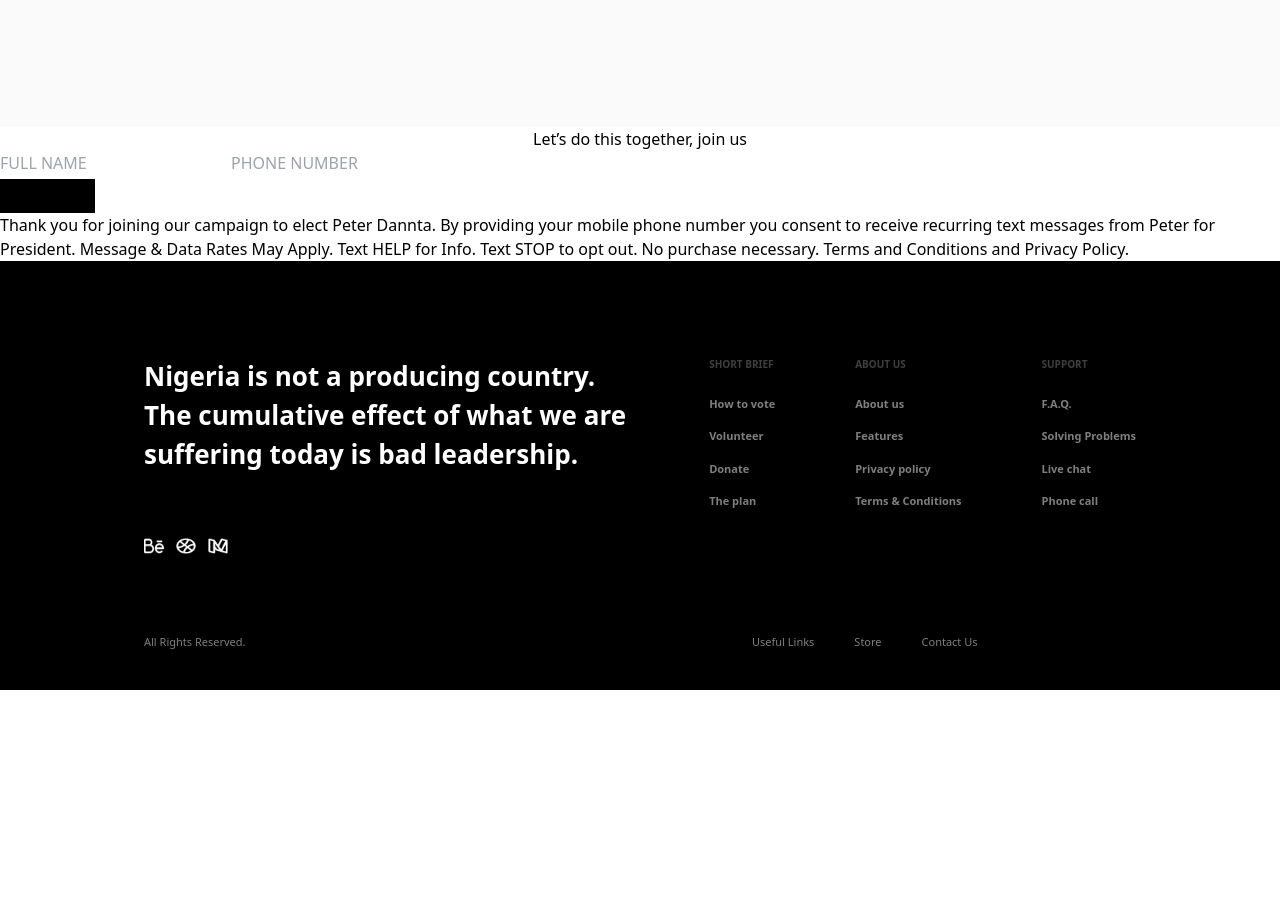
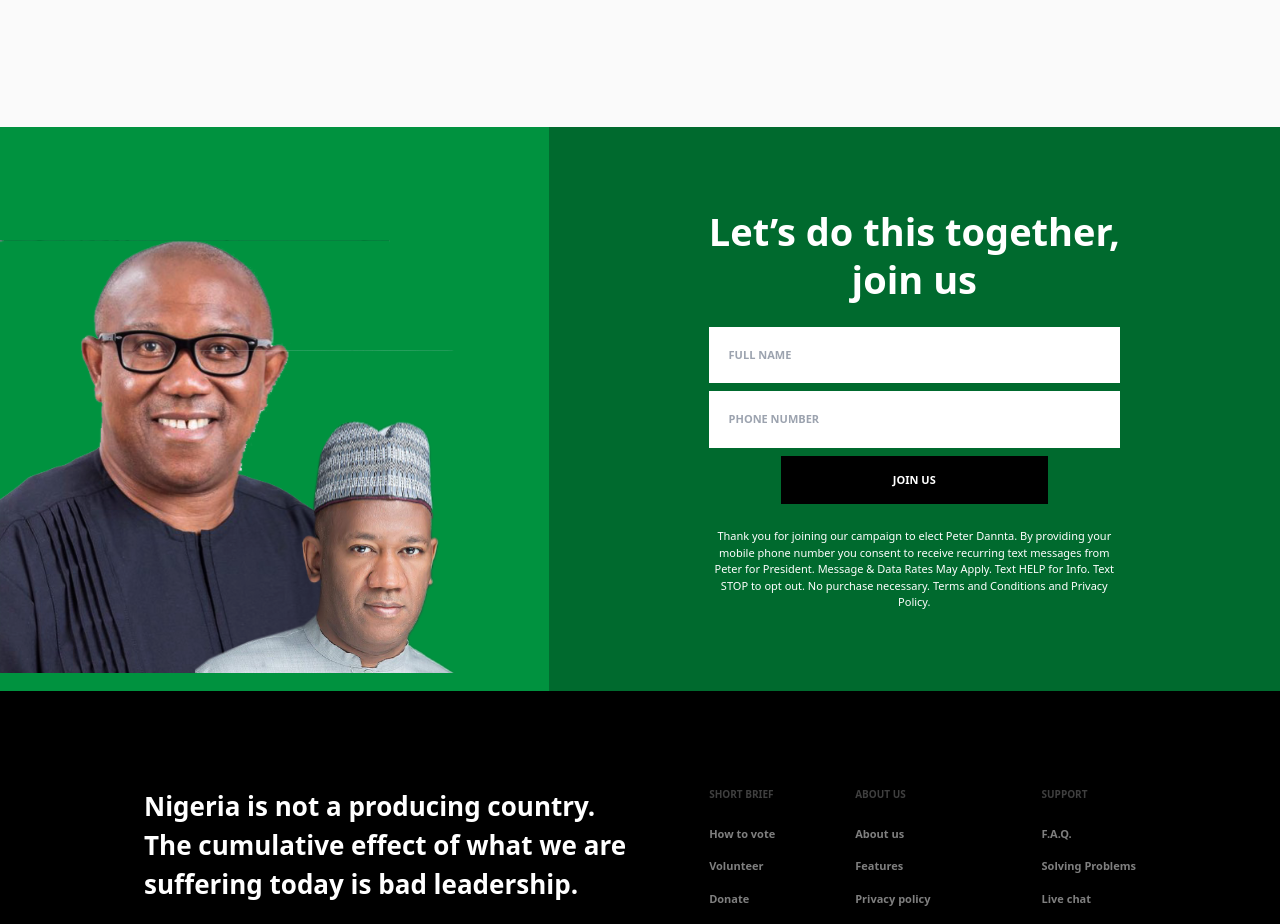
Before and after one commit to eddy-bob/peter-obi-supporter, a Vue app: page / in a window 1280 px wide. Shown: the part 4900-5824 px from the top of the page. Before the commit the page ends 5590 px from the top, so only its background shows below. Built offline with nearby package versions, Linux system fonts and the light colour scheme.

Commit message:
chore:styled the last part for hom page

```diff
--- a/src/pages/home.vue
+++ b/src/pages/home.vue
@@ -571,19 +571,42 @@ import AppFooter from "../components/AppFooter.vue";
       <!-- section 7 -->
       <section>
         <div class="flex">
-          <div></div>
-          <div class="appGreebDark">
-            <p class="text-center">Let’s do this together, join us</p>
-            <div>
-              <input type="text" placeholder="FULL NAME" />
-              <input type="text" placeholder="PHONE NUMBER" />
-              <button
-                class="bg-black flex px-6 py-2 space-x-2 text-[12px] font-extrabold mt-1 text-wh"
-              >
-                JOIN US
-              </button>
+          <div class="w-full appGreenBg">
+            <img src="/public/images/svg/sectiontwocard.svg" class="w-[33rem] pt-28" alt="" />
+          </div>
+          <div class="appGreenDark w-full space-y-6 py-20 px-40">
+            <p
+              class="text-center leading-[48px] font-extrabold text-[38px] text-white"
+            >
+              Let’s do this together,<br />join us
+            </p>
+            <div class="flex">
+              <div class="font-extrabold text-[12px] w-full space-y-2">
+                <div class="w-full">
+                  <input
+                    type="text"
+                    placeholder="FULL NAME "
+                    class="py-5 px-5 outline-none w-full focus:outline-none text-[11px]"
+                  />
+                </div>
+                <div class="w-full">
+                  <input
+                    type="text"
+                    placeholder="PHONE NUMBER"
+                    class="py-5 px-5 outline-none w-full focus:outline-none text-[11px]"
+                  />
+                </div>
+
+                <div class="flex justify-center">
+                  <button
+                    class="bg-black flex px-28 py-4 space-x-2 text-[11px] font-extrabold text-white"
+                  >
+                    JOIN US
+                  </button>
+                </div>
+              </div>
             </div>
-            <p>
+            <p class="text-center text-white text-[11px]">
               Thank you for joining our campaign to elect Peter Dannta. By
               providing your mobile phone number you consent to receive
               recurring text messages from Peter for President. Message & Data
```
Also changed, not shown: 1 other file (tests, documents, lock files or other folders).
